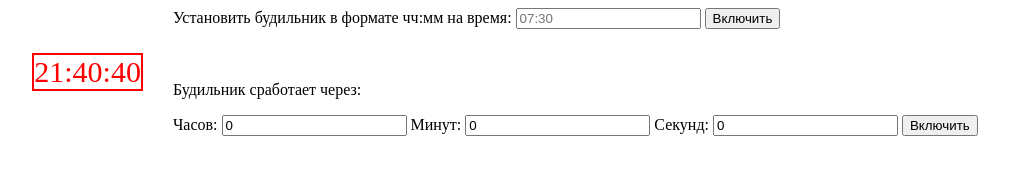
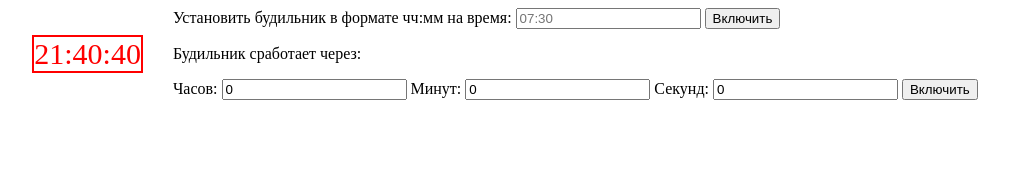
Before and after one commit to MykolaVitvytskyi/My-js-homework, a plain HTML site: page task 28/index.html in a window 1280 px wide. Shown: the whole page, without its empty margins (135-1144 px from the left). Drawn offline with Linux system fonts and the light colour scheme.

Commit message:
add files

```diff
--- a/task 28/index.html
+++ b/task 28/index.html
@@ -13,7 +13,7 @@
         <div class="alarmClockDiv">
             <label for="alarmClock-1">Установить будильник в формате чч:мм на время:</label>
             <input type="text" class="alarmClock" id="alarmClock-1" placeholder="07:30">
-            <button class="btn" id="btn-1">Включить</button><br><br><br>
+            <button class="btn" id="btn-1">Включить</button>
             <p>Будильник сработает через:</p>
             <label for="alarmClockHours">Часов:</label>
             <input type="number" class="alarmClock" id="alarmClockHours" value="0">
```
